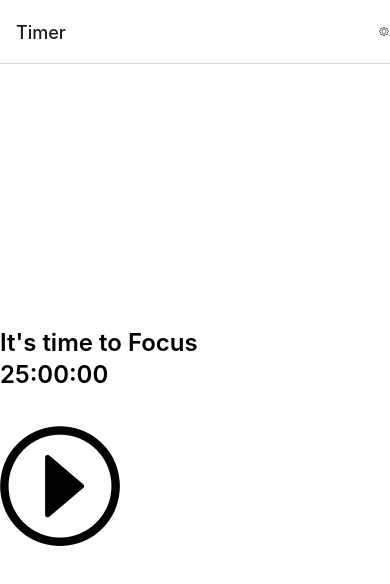
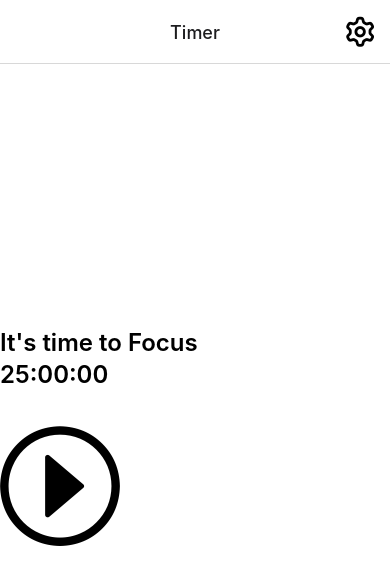
Before and after one commit to SorraimiRivas/to-modoro, a React Native app: screen /Timer in a window 390 px wide. Shown: the top 584 px of the page. Built offline with nearby package versions, Linux system fonts and the light colour scheme.

Commit message:
add: implemented SettingsButton and GoBackButton navigation thru the header

```diff
--- a/src/components/TimerDisplay.tsx
+++ b/src/components/TimerDisplay.tsx
@@ -1,4 +1,4 @@
-import { View, Text, StyleSheet } from "react-native";
+import { View, Text } from "react-native";
 import React, { FC } from "react";
 
 type Props = {
--- /dev/null
+++ b/src/components/common/buttons/GoBackButton.tsx
@@ -0,0 +1,19 @@
+import React from "react";
+import { Pressable } from "react-native";
+import { Ionicons } from "@expo/vector-icons";
+import { StackNavigationProp } from "@react-navigation/stack";
+import { RootStackParams } from "../../../navigation/Stack";
+import { useNavigation } from "@react-navigation/native";
+
+type NavType = StackNavigationProp<RootStackParams>;
+
+const GoBackButton = () => {
+  const navigation = useNavigation<NavType>();
+  return (
+    <Pressable onPress={() => navigation.goBack()} className="ml-2">
+      <Ionicons name="ios-arrow-back" size={30} />
+    </Pressable>
+  );
+};
+
+export default GoBackButton;
--- a/src/components/common/buttons/SettingsButton.tsx
+++ b/src/components/common/buttons/SettingsButton.tsx
@@ -1,15 +1,17 @@
 import React, { FC } from "react";
 import { Pressable } from "react-native";
-import { EvilIcons } from "@expo/vector-icons";
+import { Octicons } from "@expo/vector-icons";
+import { RootStackParams } from "../../../navigation/Stack";
+import { StackNavigationProp } from "@react-navigation/stack";
+import { useNavigation } from "@react-navigation/native";
 
-type Props = {
-  onPress: () => void;
-};
+type Props = StackNavigationProp<RootStackParams>;
 
-const SettingsButton: FC<Props> = ({ onPress }) => {
+const SettingsButton: FC = () => {
+  const navigation = useNavigation<Props>();
   return (
-    <Pressable onPress={onPress}>
-      <EvilIcons name="gear" size={20} color="black" />
+    <Pressable onPress={() => navigation.navigate("Settings")} className="mr-4">
+      <Octicons name="gear" size={30} color="black" />
     </Pressable>
   );
 };
--- a/src/navigation/Stack.tsx
+++ b/src/navigation/Stack.tsx
@@ -5,6 +5,7 @@ import { NavigationContainer } from "@react-navigation/native";
 import SettingsButton from "../components/common/buttons/SettingsButton";
 import { Button, Pressable } from "react-native";
 import { EvilIcons } from "@expo/vector-icons";
+import GoBackButton from "../components/common/buttons/GoBackButton";
 
 export type RootStackParams = {
   Timer: undefined;
@@ -16,19 +17,26 @@ const Stack = createStackNavigator<RootStackParams>();
 const MainStack = () => {
   return (
     <NavigationContainer>
-      <Stack.Navigator initialRouteName="Timer">
+      <Stack.Navigator
+        initialRouteName="Timer"
+        screenOptions={{
+          headerTitleAlign: "center",
+        }}
+      >
         <Stack.Screen
           name="Timer"
           component={TimerScreen}
           options={{
-            headerRight: () => (
-              <Pressable>
-                <EvilIcons name="gear" />
-              </Pressable>
-            ),
+            headerRight: () => <SettingsButton />,
           }}
         />
-        <Stack.Screen name="Settings" component={TimerSettingsScreen} />
+        <Stack.Screen
+          name="Settings"
+          component={TimerSettingsScreen}
+          options={{
+            headerLeft: () => <GoBackButton />,
+          }}
+        />
       </Stack.Navigator>
     </NavigationContainer>
   );
--- a/src/screens/timer/TimerScreen.tsx
+++ b/src/screens/timer/TimerScreen.tsx
@@ -1,4 +1,4 @@
-import { Pressable, View } from "react-native";
+import { View } from "react-native";
 import React, { FC, useEffect, useState } from "react";
 import TimerModeText from "../../components/TimerModeText";
 import TimerDisplay from "../../components/TimerDisplay";
@@ -6,7 +6,6 @@ import PlayPauseButton from "../../components/common/buttons/PlayPauseButton";
 import { RootStackParams } from "../../navigation/Stack";
 import { useGlobalContext } from "../../context/GlobalContext";
 import { StackNavigationProp } from "@react-navigation/stack";
-import Settings from "../../components/common/buttons/SettingsButton";
 
 export type TimerMode = "Focus" | "Break";
 
```
